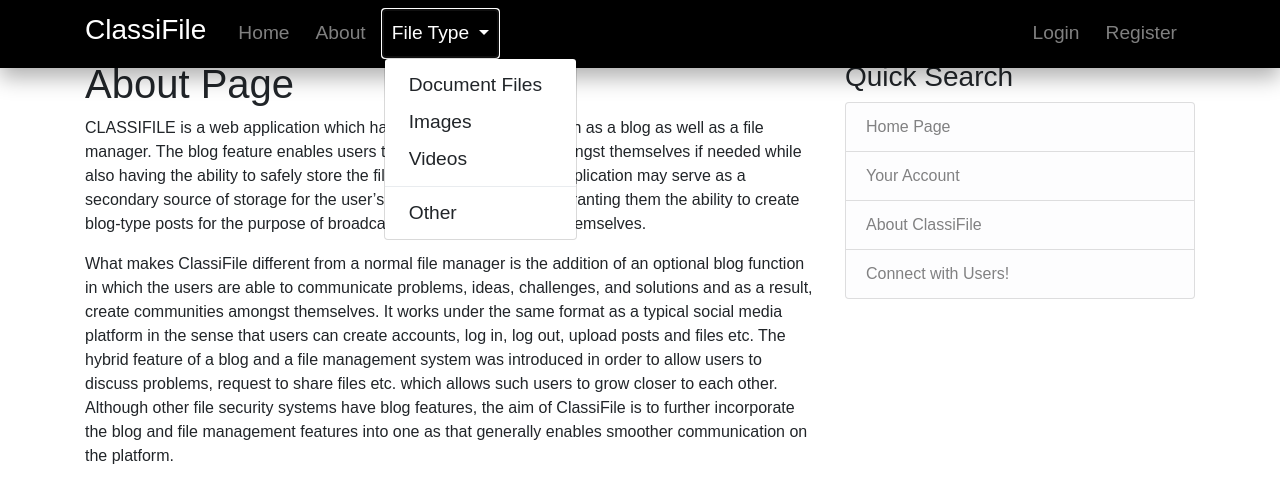
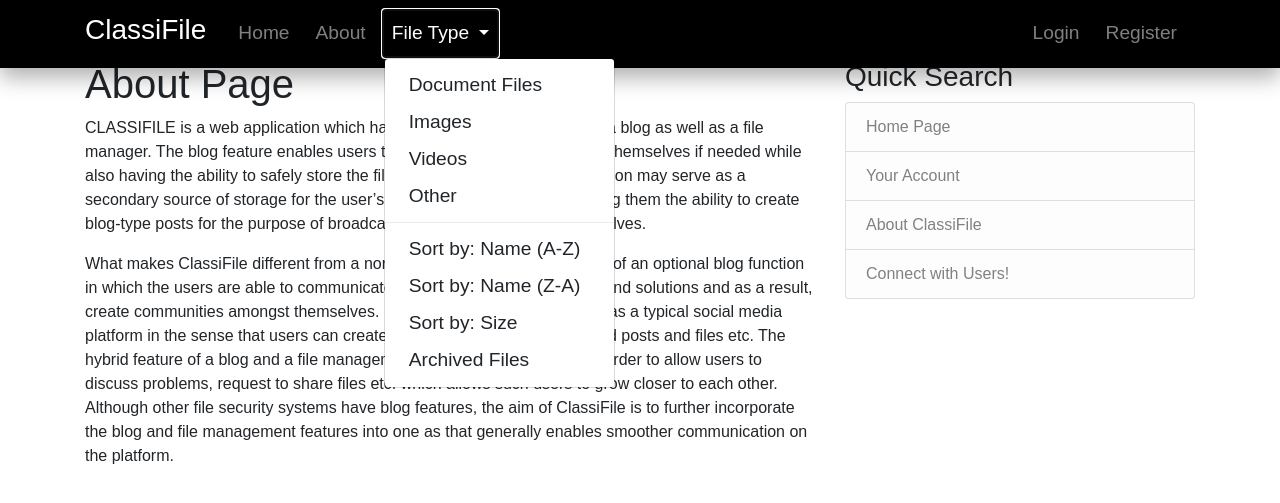
Before and after one commit to rawyhany/TB2_ClassiFile, a Flask app: page /about in a window 1280 px wide, after a click on "File Type". Shown: the top 503 px of the page. Run offline with Flask 3, Linux system fonts and the light colour scheme; parts of the project's set-up code (start-up, migrations or seed data) failed here and were passed over; some libraries are stand-ins or nearby versions.

Commit message:
Bar Asjustments

```diff
--- a/classifile/classifile/templates/layout.html
+++ b/classifile/classifile/templates/layout.html
@@ -36,8 +36,12 @@
                     <a class="dropdown-item" href="{{ url_for('account') }}">Document Files</a>
                     <a class="dropdown-item" href="{{ url_for('account') }}">Images</a>
                     <a class="dropdown-item" href="{{ url_for('account') }}">Videos</a>
+                    <a class="dropdown-item" href="{{ url_for('account') }}">Other</a>
                     <div class="dropdown-divider"></div>
-                    <a class="dropdown-item" href="#">Other</a>
+                    <a class="dropdown-item" href="{{ url_for('home') }}">Sort by: Name (A-Z)</a>
+                    <a class="dropdown-item" href="{{ url_for('account') }}">Sort by: Name (Z-A)</a>
+                    <a class="dropdown-item" href="{{ url_for('account') }}">Sort by: Size</a>
+                    <a class="dropdown-item" href="{{ url_for('account') }}">Archived Files</a>
                   </div>
                 </li>
               </div>
```
